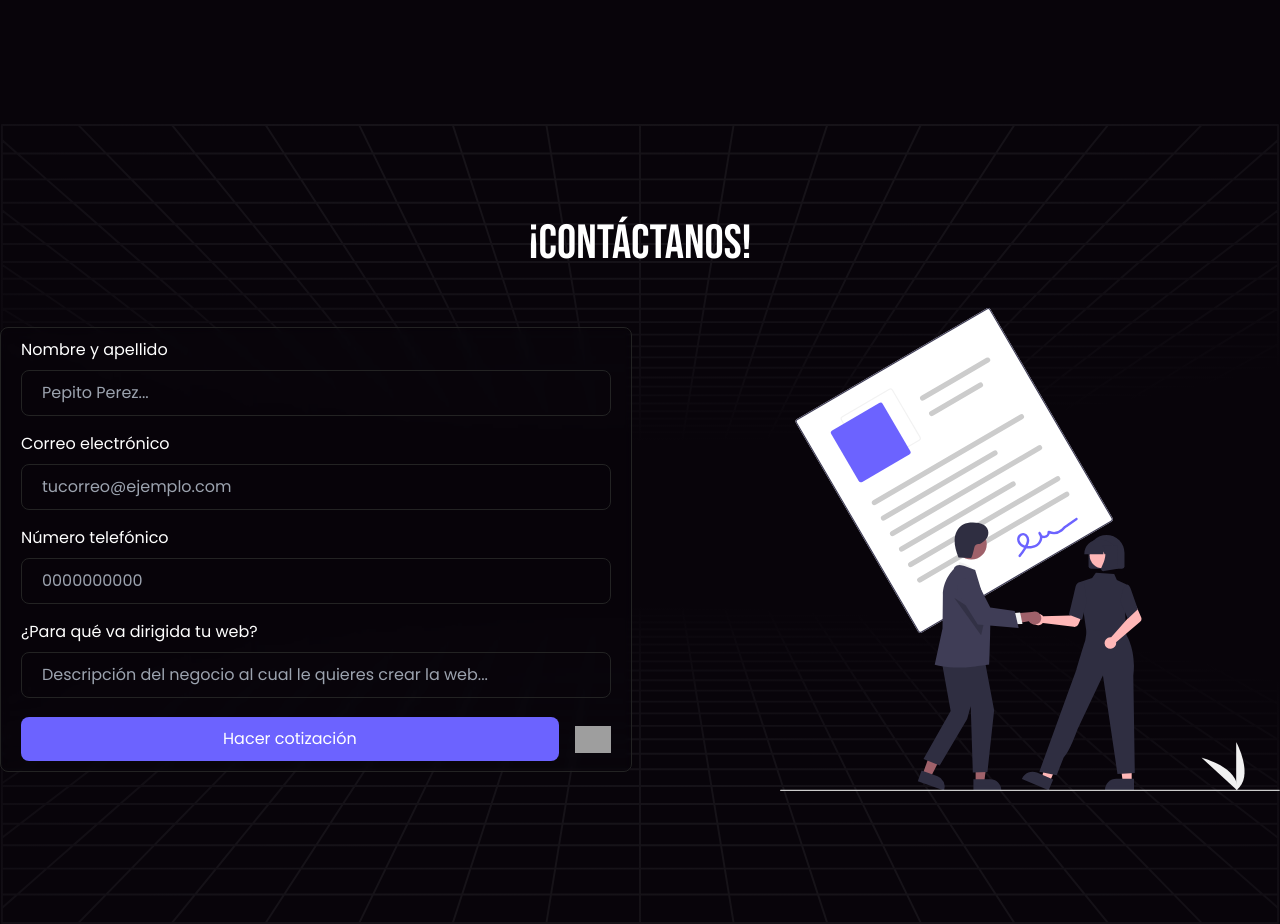
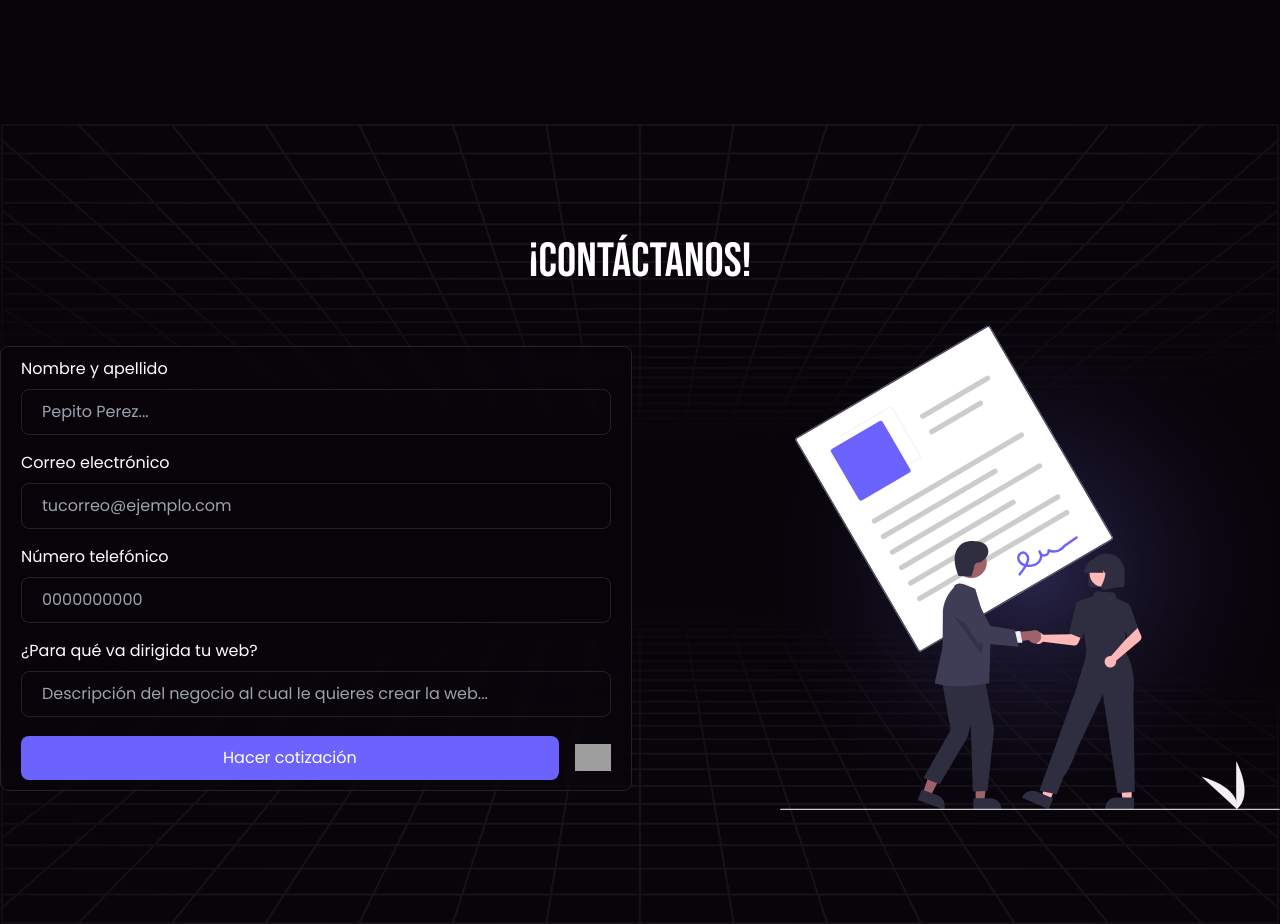
Before and after one commit to RubertG/web-minds, a Next.js app: page / in a window 1280 px wide. Shown: the part 1580-2504 px from the top of the page. Built offline with nearby package versions, Linux system fonts and the light colour scheme; no server answers; grey boxes are pictures that could not be loaded.

Commit message:
🆕 Sobra decorativa

```diff
--- a/src/components/home/contact/contact.tsx
+++ b/src/components/home/contact/contact.tsx
@@ -11,21 +11,29 @@ export const Contact = ({
   return (
     <main
       id="contacto"
-      className={`min-h-screen relative py-16 lg:py-24 ${className}`}
+      className={`min-h-screen relative py-16 lg:py-24 flex flex-col justify-center ${className}`}
     >
       <Decoration />
       <h2
         className={`${bebasNeue.className} text-5xl text-text-100 font-bold text-center`}
       >¡Contáctanos!</h2>
-      <section className="md:grid md:grid-cols-2 md:items-center md:gap-4 mt-10">
+      <section className="grid md:grid-cols-2 md:items-center gap-7 md:gap-4 mt-10">
         <ContactForm />
+        <div className="relative justify-self-end">
           <Image
-          className="justify-self-end"
+            className="absolute -translate-y-[50%] top-1/2 left-1/2 -translate-x-1/2 -z-20 opacity-70"
+            src="/decoration.svg"
+            alt="Decoración"
+            width={700}
+            height={700}
+          />
+          <Image
             src="/contacto.svg"
             alt="Contacto"
             width={500}
             height={500}
           />
+        </div>
       </section>
     </main>
   )
```
Lines whose indentation alone changed are shown as unchanged.
